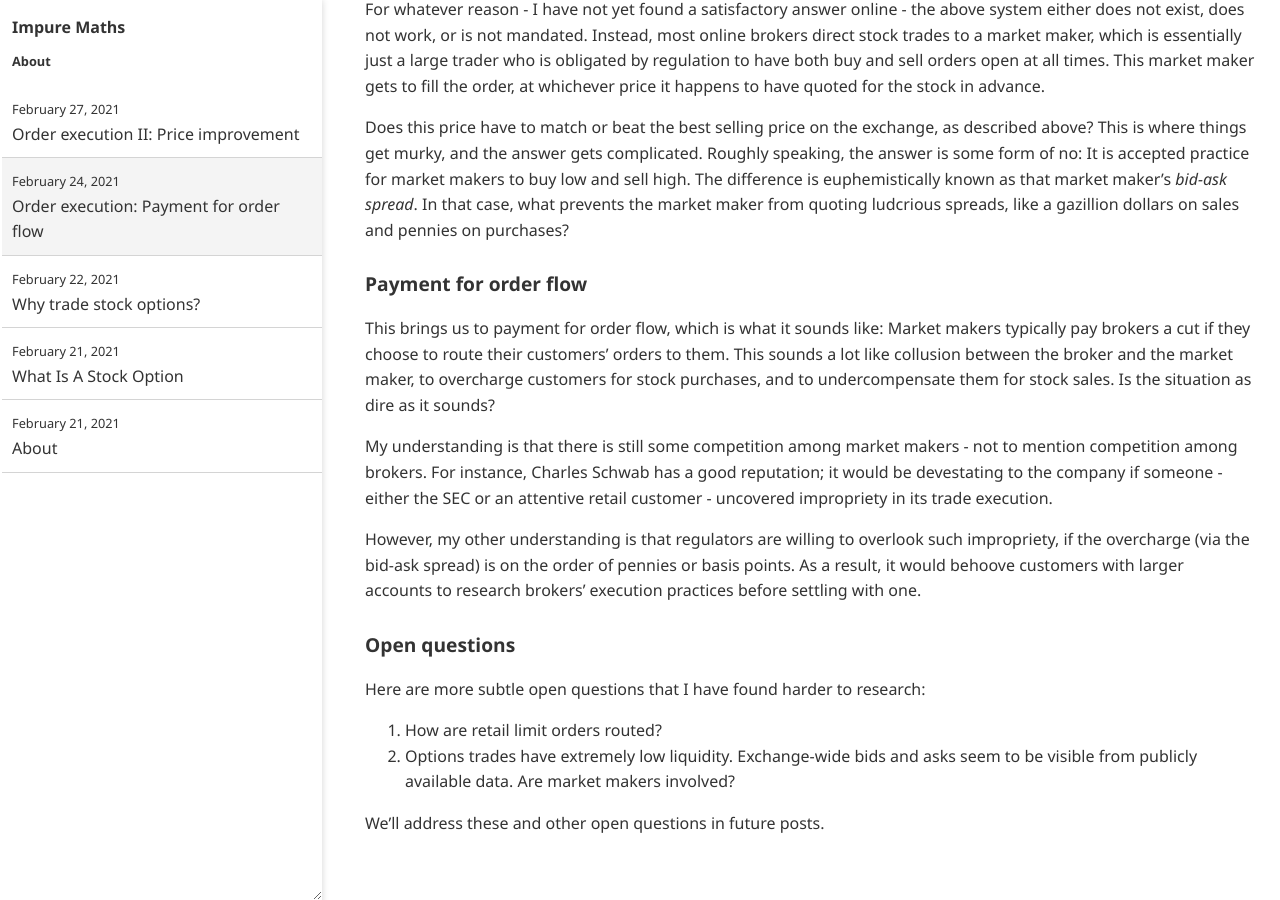
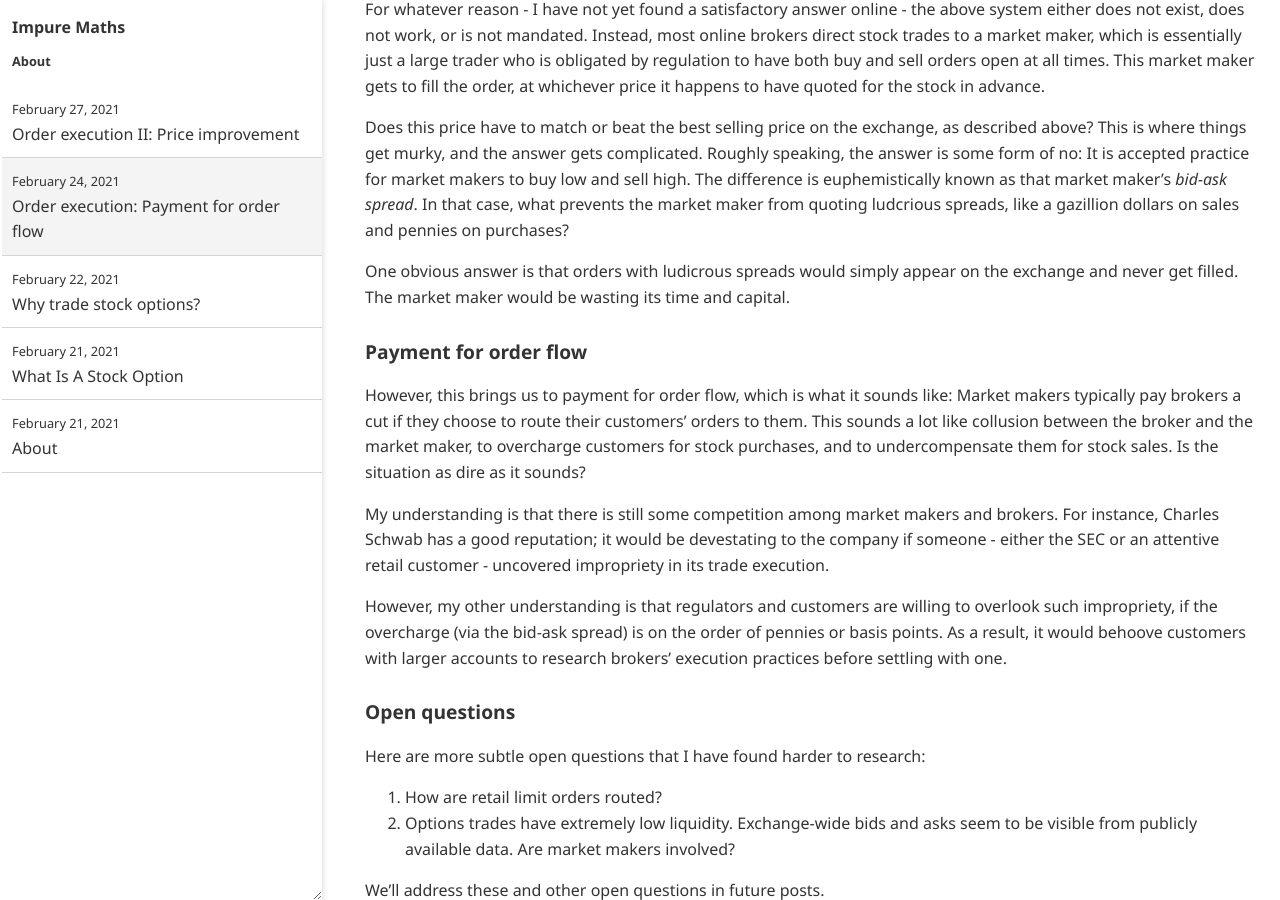
Before and after one commit to impuremaths/impuremaths.github.io, a Jekyll site: the page built from _posts/2021-02-24-order-execution.md, in a window 1280 px wide and 900 px high, scrolled down 858 px. Built offline with Jekyll 4.4.1, drawn with Linux system fonts in a browser that asks for light colours.

Commit message:
Update 2021-02-24-order-execution.md

```diff
--- a/_posts/2021-02-24-order-execution.md
+++ b/_posts/2021-02-24-order-execution.md
@@ -31,13 +31,15 @@
 
 Does this price have to match or beat the best selling price on the exchange, as described above? This is where things get murky, and the answer gets complicated. Roughly speaking, the answer is some form of no: It is accepted practice for market makers to buy low and sell high. The difference is euphemistically known as that market maker's _bid-ask spread_. In that case, what prevents the market maker from quoting ludcrious spreads, like a gazillion dollars on sales and pennies on purchases?
 
+One obvious answer is that orders with ludicrous spreads would simply appear on the exchange and never get filled. The market maker would be wasting its time and capital.
+
 ### Payment for order flow
 
-This brings us to payment for order flow, which is what it sounds like: Market makers typically pay brokers a cut if they choose to route their customers' orders to them. This sounds a lot like collusion between the broker and the market maker, to overcharge customers for stock purchases, and to undercompensate them for stock sales. Is the situation as dire as it sounds?
+However, this brings us to payment for order flow, which is what it sounds like: Market makers typically pay brokers a cut if they choose to route their customers' orders to them. This sounds a lot like collusion between the broker and the market maker, to overcharge customers for stock purchases, and to undercompensate them for stock sales. Is the situation as dire as it sounds?
 
-My understanding is that there is still some competition among market makers - not to mention competition among brokers. For instance, Charles Schwab has a good reputation; it would be devestating to the company if someone - either the SEC or an attentive retail customer - uncovered impropriety in its trade execution.
+My understanding is that there is still some competition among market makers and brokers. For instance, Charles Schwab has a good reputation; it would be devestating to the company if someone - either the SEC or an attentive retail customer - uncovered impropriety in its trade execution.
 
-However, my other understanding is that regulators are willing to overlook such impropriety, if the overcharge (via the bid-ask spread) is on the order of pennies or basis points. As a result, it would behoove customers with larger accounts to research brokers' execution practices before settling with one.
+However, my other understanding is that regulators and customers are willing to overlook such impropriety, if the overcharge (via the bid-ask spread) is on the order of pennies or basis points. As a result, it would behoove customers with larger accounts to research brokers' execution practices before settling with one.
 
 ### Open questions
 
```
